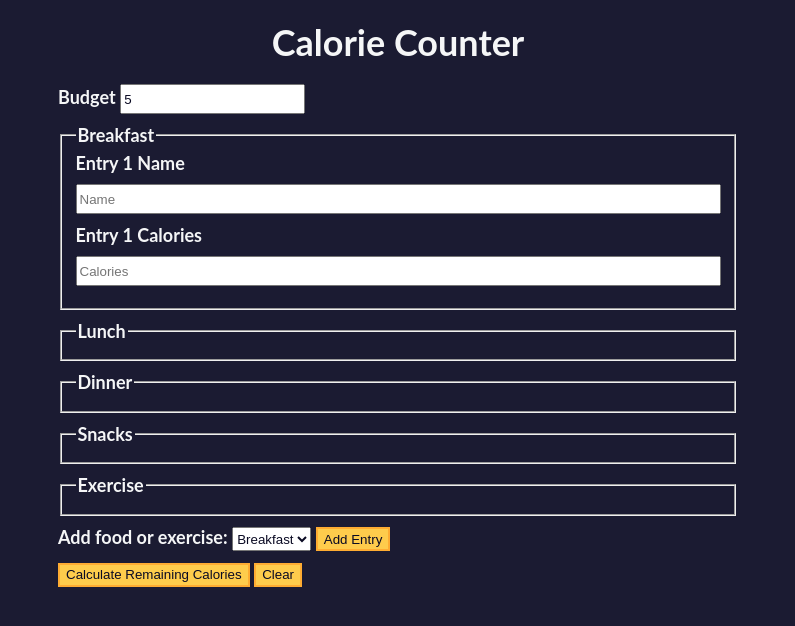
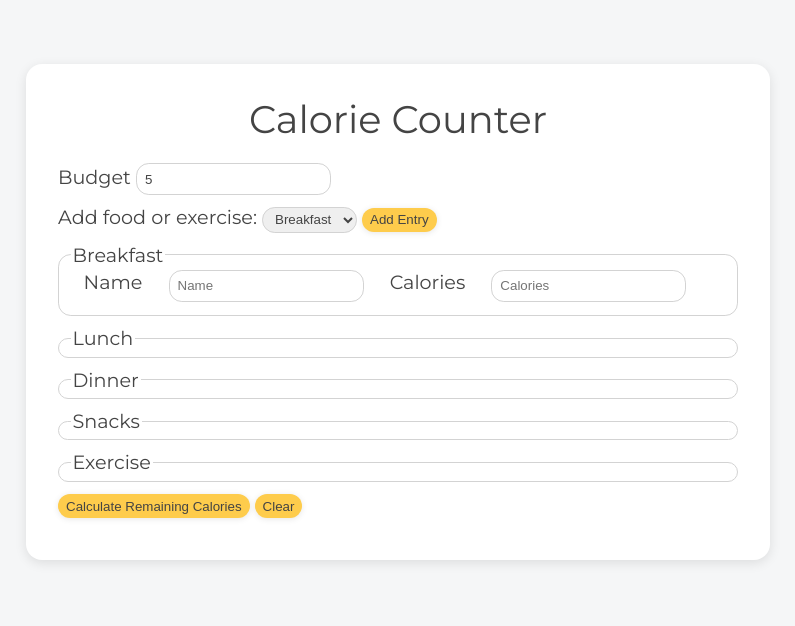
Before and after one commit to gusavila/calorie-counter, a plain HTML site: page index.html in a window 1280 px wide. Both pictures are taken after typing "5" into the empty fields and a click on the button "Add Entry". Shown: the whole page, without its empty margins (242-1037 px from the left). Drawn offline with Linux system fonts and the light colour scheme.

Commit message:
Updated the interface with a modern and more user-friendly layout, improving visual hierarchy, colors, and spacing for better usability and overall design consistency.

```diff
--- a/index.html
+++ b/index.html
@@ -8,8 +8,8 @@
   </head>
   <body>
     <main>
-      <h1>Calorie Counter</h1>
       <div class="container">
+        <h1>Calorie Counter</h1>
         <form id="calorie-counter">
           <label for="budget">Budget</label>
           <input
@@ -19,6 +19,19 @@
             placeholder="Daily calorie budget"
             required
           />
+          <div class="controls">
+            <span>
+              <label for="entry-dropdown">Add food or exercise:</label>
+              <select id="entry-dropdown" name="options">
+                <option value="breakfast" selected>Breakfast</option>
+                <option value="lunch">Lunch</option>
+                <option value="dinner">Dinner</option>
+                <option value="snacks">Snacks</option>
+                <option value="exercise">Exercise</option>
+              </select>
+              <button type="button" id="add-entry">Add Entry</button>
+            </span>
+          </div>
           <fieldset id="breakfast">
             <legend>Breakfast</legend>
             <div class="input-container"></div>
@@ -39,19 +52,7 @@
             <legend>Exercise</legend>
             <div class="input-container"></div>
           </fieldset>
-          <div class="controls">
-            <span>
-              <label for="entry-dropdown">Add food or exercise:</label>
-              <select id="entry-dropdown" name="options">
-                <option value="breakfast" selected>Breakfast</option>
-                <option value="lunch">Lunch</option>
-                <option value="dinner">Dinner</option>
-                <option value="snacks">Snacks</option>
-                <option value="exercise">Exercise</option>
-              </select>
-              <button type="button" id="add-entry">Add Entry</button>
-            </span>
-          </div>
+
           <div>
             <button type="submit">
               Calculate Remaining Calories
--- a/script.js
+++ b/script.js
@@ -23,15 +23,17 @@ function addEntry() {
   const entryNumber =
     targetInputContainer.querySelectorAll('input[type="text"]').length + 1;
   const HTMLString = `
-  <label for="${entryDropdown.value}-${entryNumber}-name">Entry ${entryNumber} Name</label>
+  <div class="items-container">
+  <label for="${entryDropdown.value}-${entryNumber}-name">Name</label>
   <input type="text" id="${entryDropdown.value}-${entryNumber}-name" placeholder="Name" />
-  <label for="${entryDropdown.value}-${entryNumber}-calories">Entry ${entryNumber} Calories</label>
+  <label for="${entryDropdown.value}-${entryNumber}-calories"> Calories</label>
   <input
     type="number"
     min="0"
     id="${entryDropdown.value}-${entryNumber}-calories"
     placeholder="Calories"
-  />`;
+  />
+  <div/>`;
   targetInputContainer.insertAdjacentHTML("beforeend", HTMLString);
 }
 
@@ -102,6 +104,7 @@ function getCaloriesFromInputs(list) {
 }
 
 function clearForm() {
+  console.log("funcionou");
   const inputContainers = Array.from(
     document.querySelectorAll(".input-container")
   );
@@ -117,4 +120,4 @@ function clearForm() {
 
 addEntryButton.addEventListener("click", addEntry);
 calorieCounter.addEventListener("submit", calculateCalories);
-clearButton.addEventListener(clearForm);
+clearButton.addEventListener("click", clearForm);
--- a/styles.css
+++ b/styles.css
@@ -1,6 +1,9 @@
+@import url('https://fonts.googleapis.com/css2?family=Montserrat:ital,wght@0,100..900;1,100..900&display=swap');
+
 :root {
   --light-grey: #f5f6f7;
-  --dark-blue: #0a0a23;
+  --medium-grey: #d3d3d3;
+  --dark-grey: #444444;
   --fcc-blue: #1b1b32;
   --light-yellow: #fecc4c;
   --dark-yellow: #feac32;
@@ -9,31 +12,38 @@
   --light-green: #acd157;
 }
 
+* {
+  margin: 0;
+}
+
 body {
-  font-family: "Lato", Helvetica, Arial, sans-serif;
-  font-size: 18px;
-  background-color: var(--fcc-blue);
-  color: var(--light-grey);
+  font-family: "Montserrat", sans-serif;
+  font-size: 1.2rem;
+  background-color: var(--light-grey);
+  color: var(--dark-grey);
+
+}
+
+main {
+  margin-top: 4rem;
+}
+
+.container {
+  background-color: #fff;
+  padding: 2rem;
+  border-radius: 1rem;
+  box-shadow: 0px 3px 12px rgba(0, 0, 0, 0.1);
 }
 
 h1 {
   text-align: center;
+  font-weight: 400;
 }
 
 .container {
   width: 90%;
   max-width: 680px;
-}
-
-h1,
-.container,
-.output {
-  margin: 20px auto;
-}
-
-label,
-legend {
-  font-weight: bold;
+  margin: auto;
 }
 
 .input-container {
@@ -41,30 +51,50 @@ legend {
   flex-direction: column;
 }
 
+.items-container {
+  display: flex;
+  flex-direction: row;
+  justify-content: space-around;
+}
+
+fieldset {}
+
+h1,
+.container,
+.output {
+  margin-bottom: 20px;
+}
+
+
+
 button {
   cursor: pointer;
   text-decoration: none;
   background-color: var(--light-yellow);
-  border: 2px solid var(--dark-yellow);
+  border: none !important;
+  box-shadow: 0px 1px 6px rgba(0, 0, 0, 0.1);
 }
 
 button,
 input,
 select {
   min-height: 24px;
-  color: var(--dark-blue);
+  color: var(--dark-grey);
 }
 
 fieldset,
-label,
 button,
 input,
 select {
   margin-bottom: 10px;
+  padding: 0.2rem 0.6em;
+  border-radius: 0.8rem;
+  border: 1px solid var(--medium-grey);
 }
 
 .output {
-  border: 2px solid var(--light-grey);
+  border-radius: 0.8rem;
+  border: 1px solid var(--medium-grey);
   padding: 10px;
   text-align: center;
 }
```
Also changed, not shown: new-calorie-counter-preview.webp (added), 1 other file.
